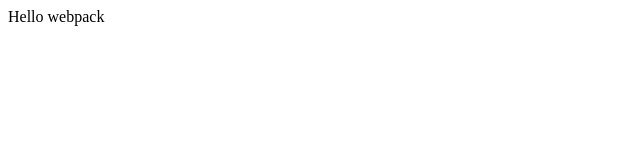
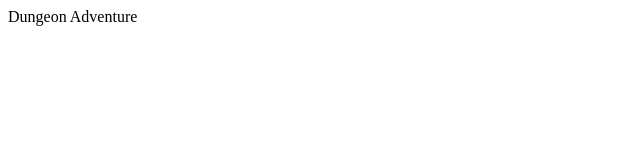
Before and after one commit to jlshaw117/dungeon-adventure, a website built with webpack: page dist/index.html in a window 1280 px wide. Shown: the full height of the page, 0-640 px from the left. Built offline with nearby package versions, Linux system fonts and the light colour scheme; files whose address does not match are found by name.

Commit message:
Finish webpack setup

```diff
--- a/package.json
+++ b/package.json
@@ -4,7 +4,8 @@
   "description": "Top down dungeon crawl with rpg aspects",
   "private": true,
   "scripts": {
-    "test": "echo \"Error: no test specified\" && exit 1"
+    "test": "echo \"Error: no test specified\" && exit 1",
+    "start": "webpack --watch --mode=development"
   },
   "repository": {
     "type": "git",
--- a/src/index.js
+++ b/src/index.js
@@ -1,11 +1,8 @@
-import _ from 'lodash';
+// import _ from 'lodash';
 
-function component() {
-    let element = document.createElement('div');
+document.addEventListener('DOMContentLoaded', () => {
+    const root = document.getElementById('root');
 
-    element.innerHTML = _.join(['Hello', 'webpack'], ' ');
+    root.innerHTML = 'Dungeon Adventure';
 
-    return element;
-}
-
-document.body.appendChild(component());
+});
--- a/webpack.config.js
+++ b/webpack.config.js
@@ -1,10 +1,9 @@
 const path = require('path');
 
 module.exports = {
-    context: __dirname,
-    entry: './src/entry.jsx',
+    entry: './src/index.js',
     output: {
-        path: path.resolve(__dirname, 'app', 'assets', 'javascripts'),
-        filename: 'bundle.js'
-    },
+        filename: 'main.js',
+        path: path.resolve(__dirname, 'dist')
+    }
 };
```
Also changed, not shown: dist/index.html, dist/main.js (added).
